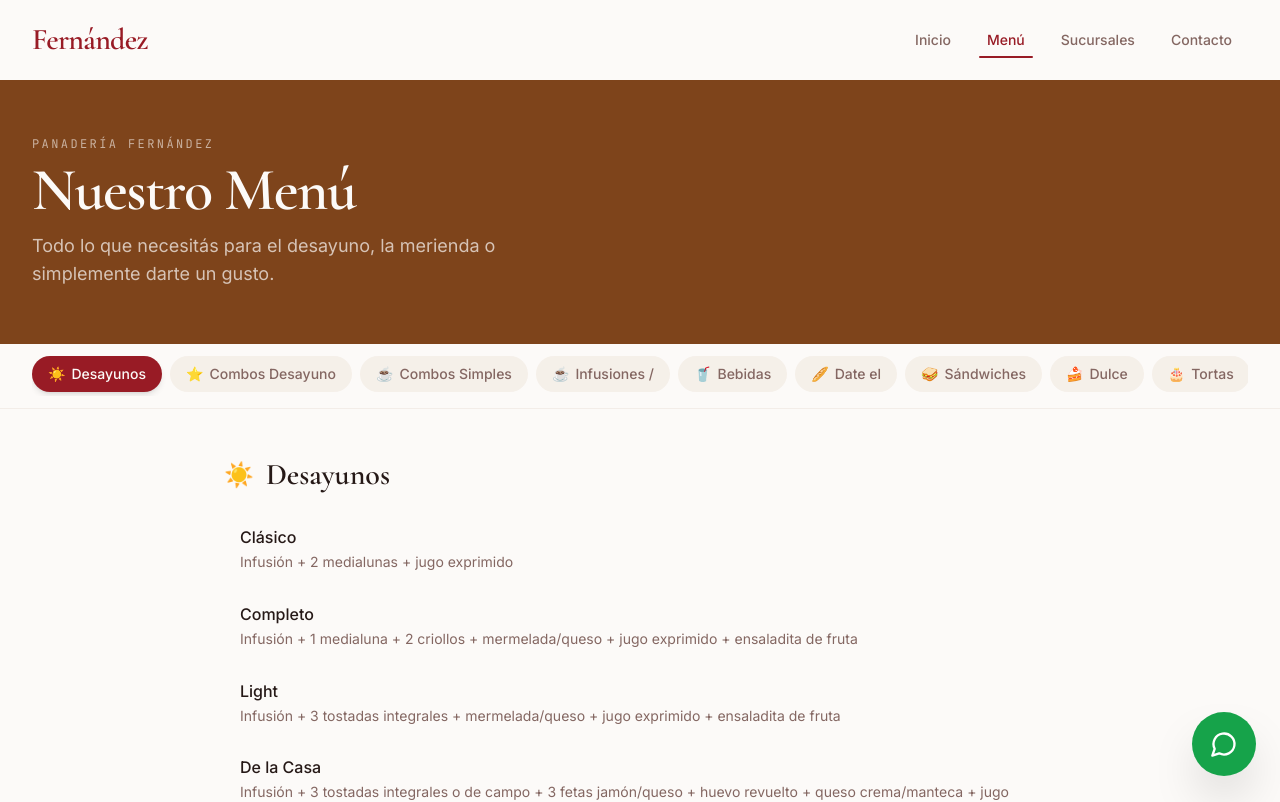
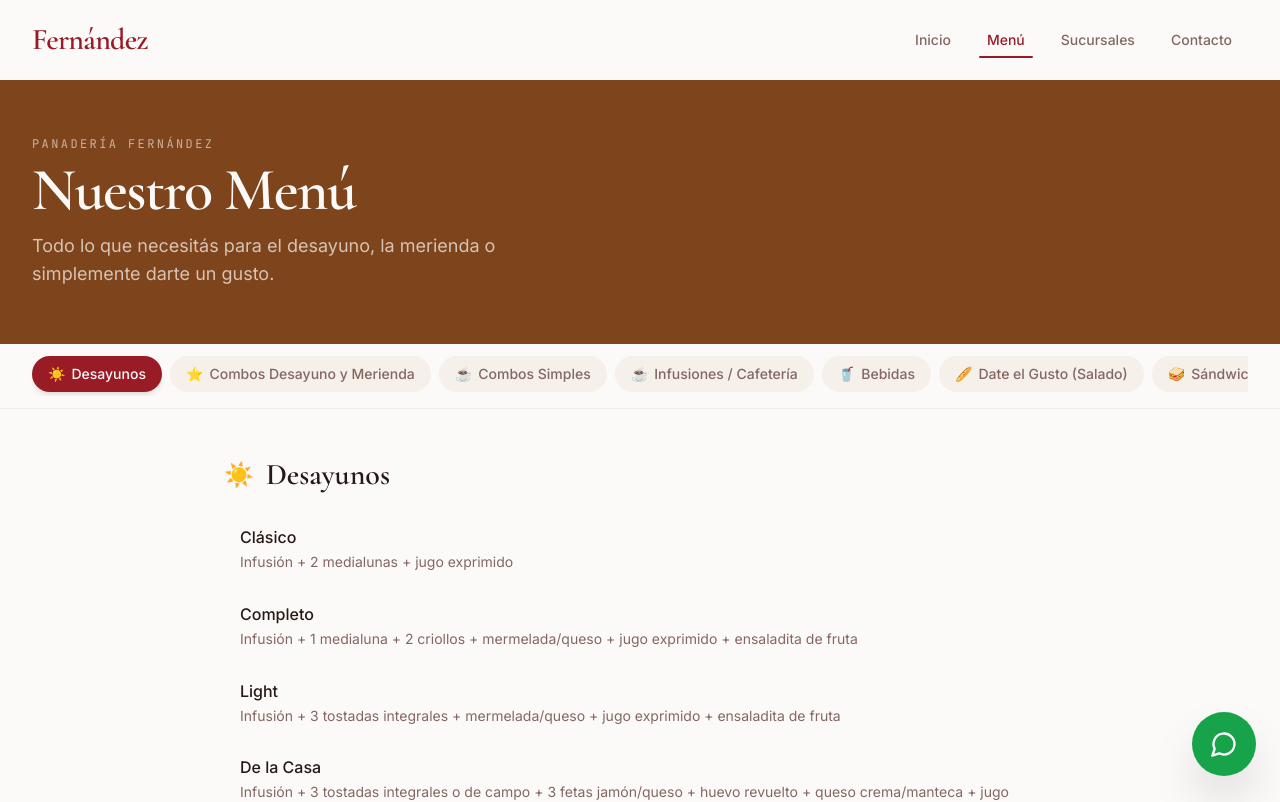
Before and after one commit to GimenezMatias/panaderia-fernandez, a React (Vite) app: page /panaderia-fernandez/menu in a window 1280 px wide. Shown: the top 802 px of the page. Built offline with nearby package versions, Linux system fonts and the light colour scheme.

Commit message:
Fix: Menu navbar sticky, full button text, image paths with BASE_URL

```diff
--- a/src/components/home/AboutPreview.jsx
+++ b/src/components/home/AboutPreview.jsx
@@ -2,7 +2,7 @@ import React from 'react';
 import { motion } from 'framer-motion';
 import SectionTitle from '../SectionTitle';
 
-const ABOUT_IMAGE = '/images/about.jpg';
+const ABOUT_IMAGE = `${import.meta.env.BASE_URL}images/about.jpg`;
 
 export default function AboutPreview() {
   return (
--- a/src/components/home/FeaturedProducts.jsx
+++ b/src/components/home/FeaturedProducts.jsx
@@ -5,8 +5,8 @@ import { Star, ArrowRight } from 'lucide-react';
 import { Button } from '@/components/ui/button';
 import SectionTitle from '../SectionTitle';
 
-const PASTRY_IMAGE = '/images/exterior.jpg';
-const MENU_IMAGE = '/images/fachada.jpg';
+const PASTRY_IMAGE = `${import.meta.env.BASE_URL}images/exterior.jpg`;
+const MENU_IMAGE = `${import.meta.env.BASE_URL}images/fachada.jpg`;
 
 const bestSellers = [
   { name: 'Combo Clásico', desc: 'Infusión + 2 medialunas', price: '$7.700', tag: 'Más vendido' },
--- a/src/components/home/Hero.jsx
+++ b/src/components/home/Hero.jsx
@@ -4,7 +4,7 @@ import { motion } from 'framer-motion';
 import { UtensilsCrossed, MapPin, Phone } from 'lucide-react';
 import { Button } from '@/components/ui/button';
 
-const HERO_IMAGE = '/images/hero.jpg';
+const HERO_IMAGE = `${import.meta.env.BASE_URL}images/hero.jpg`;
 
 export default function Hero() {
   return (
--- a/src/components/menu/MenuCategoryNav.jsx
+++ b/src/components/menu/MenuCategoryNav.jsx
@@ -74,14 +74,14 @@ export default function MenuCategoryNav({ categories, activeCategory, onSelect }
                 key={cat.id}
                 data-active={isActive}
                 onClick={() => onSelect(cat.id)}
-                className={`relative flex-shrink-0 px-4 py-2 rounded-full text-sm font-body font-medium transition-all duration-300 ${
+                className={`relative flex-shrink-0 px-4 py-2 rounded-full text-sm font-body font-medium transition-all duration-300 whitespace-nowrap ${
                   isActive
                     ? 'bg-primary text-primary-foreground shadow-md'
                     : 'bg-secondary/70 text-muted-foreground hover:bg-secondary hover:text-foreground'
                 }`}
               >
                 <span className="mr-1.5">{cat.emoji}</span>
-                {cat.name.length > 20 ? cat.name.split(' ').slice(0, 2).join(' ') : cat.name}
+                {cat.name}
               </button>
             );
           })}
--- a/src/index.css
+++ b/src/index.css
@@ -4,7 +4,7 @@
 @tailwind components;
 @tailwind utilities;
 
-html, body {
+body {
   overflow-x: hidden;
 }
 
```
